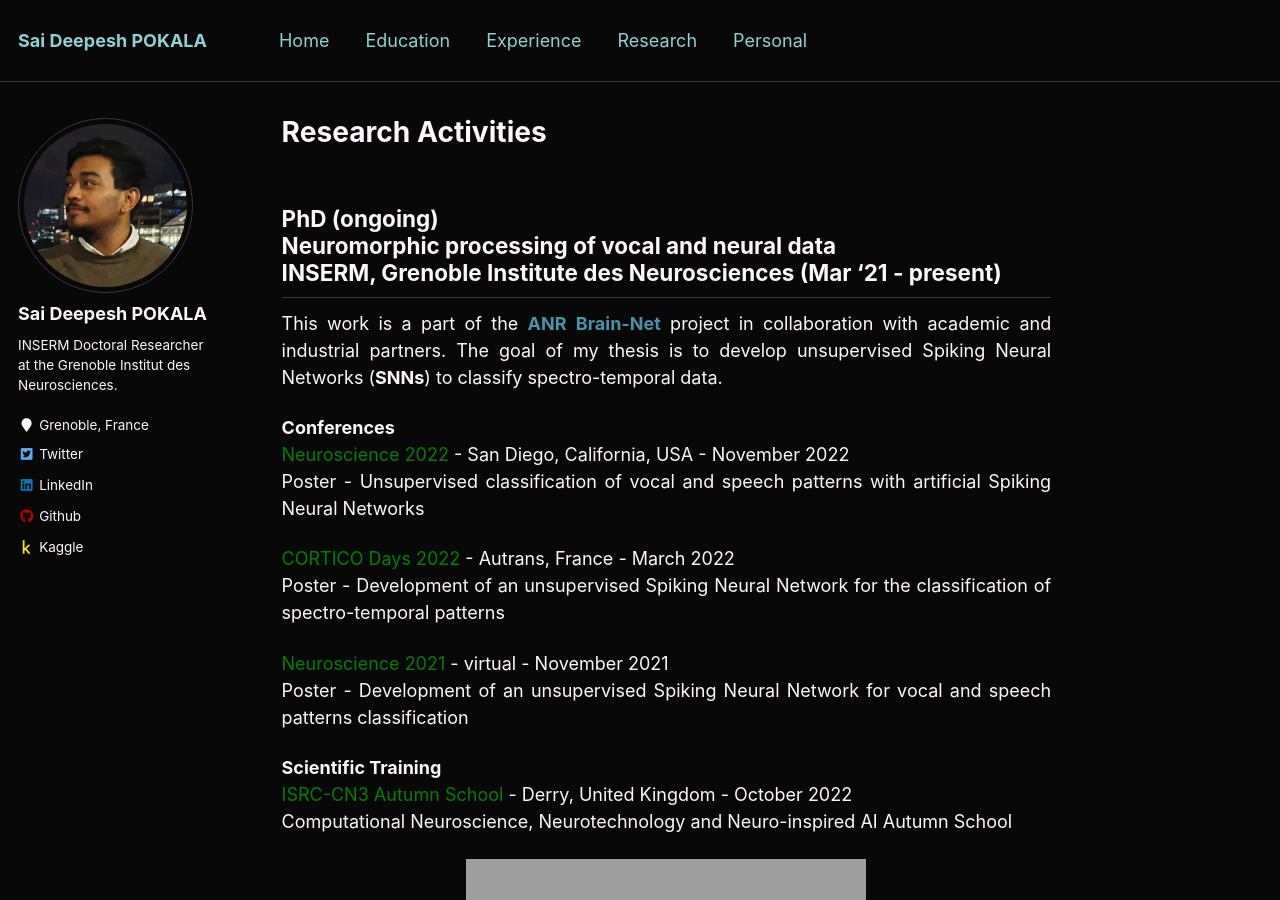
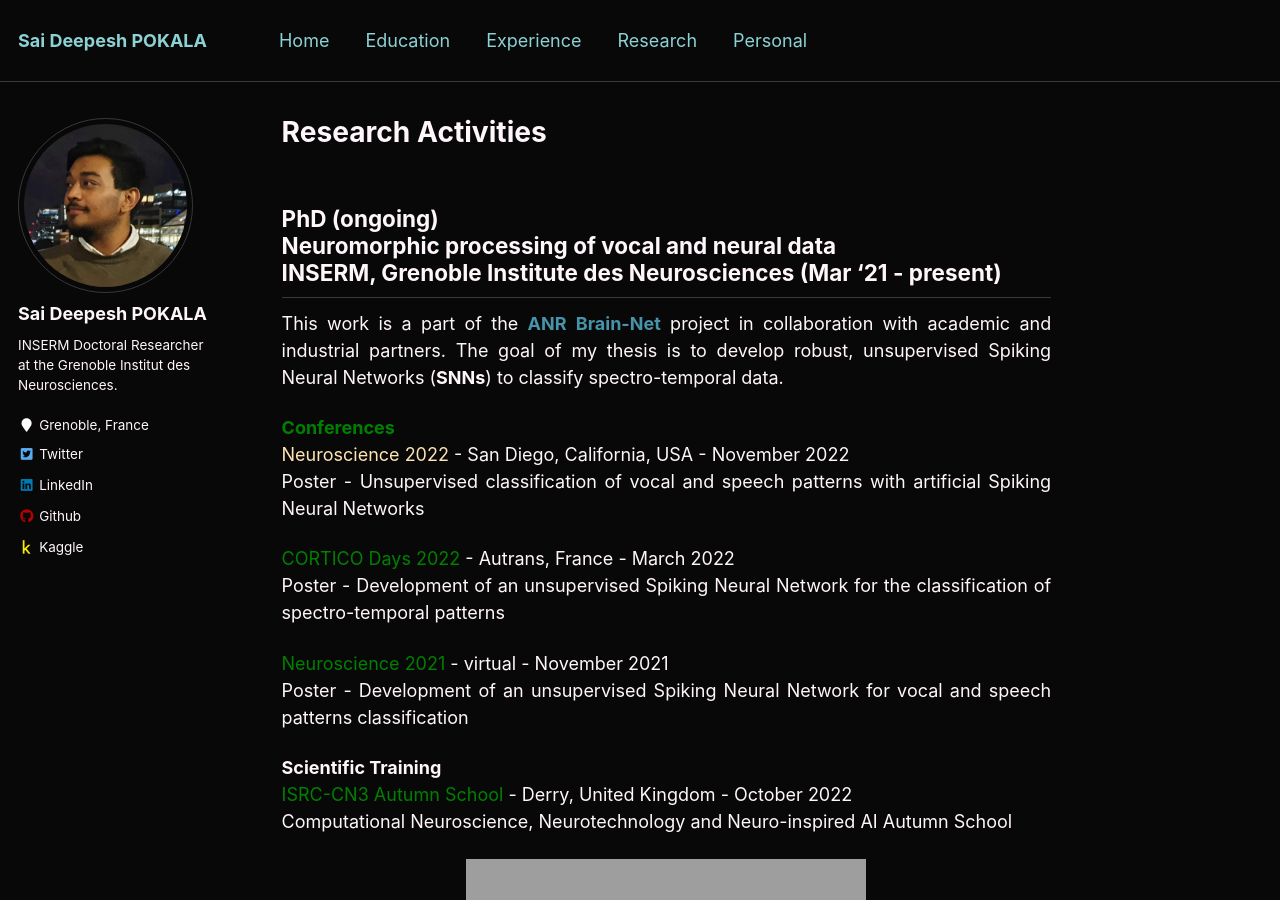
Before and after one commit to saideepesh/saideepesh.github.io, a Jekyll site: the page built from _pages/research.md, in a window 1280 px wide and 900 px high. Built offline with Jekyll 4.4.1, drawn with Linux system fonts in a browser that asks for light colours.

Commit message:
Update research.md

```diff
--- a/_pages/research.md
+++ b/_pages/research.md
@@ -7,11 +7,11 @@ classes: wide
 
 ## PhD (ongoing)<br/>Neuromorphic processing of vocal and neural data<br/>INSERM, Grenoble Institute des Neurosciences (Mar '21 - present)
 
-This work is a part of the [**ANR**](https://anr.fr/en/){:target="_blank" rel="noopener"} [**Brain-Net**](https://sites.google.com/view/brainnet-project/accueil){:target="_blank" rel="noopener"} project in collaboration with academic and industrial partners. The goal of my thesis is to develop unsupervised Spiking Neural Networks (**SNNs**) to classify spectro-temporal data.
+This work is a part of the [**ANR**](https://anr.fr/en/){:target="_blank" rel="noopener"} [**Brain-Net**](https://sites.google.com/view/brainnet-project/accueil){:target="_blank" rel="noopener"} project in collaboration with academic and industrial partners. The goal of my thesis is to develop robust, unsupervised Spiking Neural Networks (**SNNs**) to classify spectro-temporal data.
 
-<font size="4.5"><b>Conferences</b></font>
+<font size="4.5"><span style="color:green"><b>Conferences</b></span></font>
 
-<span style="color:green">Neuroscience 2022</span> - San Diego, California, USA - November 2022\
+<span style="color:moccasin">Neuroscience 2022</span> - San Diego, California, USA - November 2022\
 Poster - Unsupervised classification of vocal and speech patterns with artificial Spiking Neural Networks
 
 <span style="color:green">CORTICO Days 2022</span> - Autrans, France - March 2022\
```
